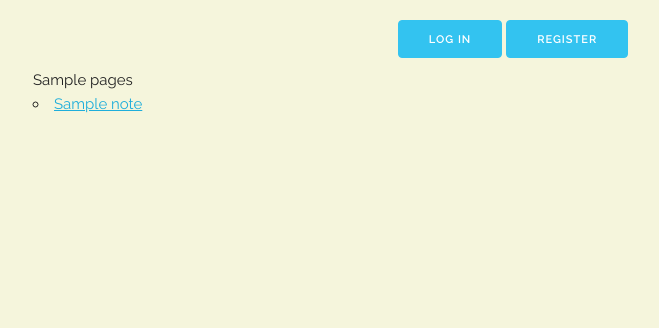
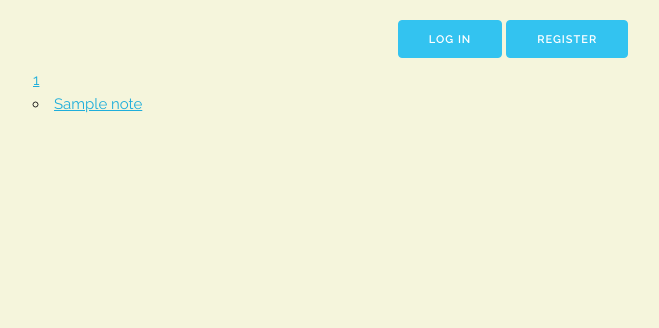
Before and after one commit to BlaiseGratton/take_note, a Python web app: template templates/notes.html in a window 1280 px wide. Shown: the top 328 px of the page, without its empty margins (127-786 px from the left). Run offline with Jinja, Linux system fonts and the light colour scheme; the template is opened without the code that fills it: most values are stand-ins (such as "Sample title", 1, 10 or a date in 2020).

Commit message:
proper pagination links and error handling

```diff
--- a/templates/notes.html
+++ b/templates/notes.html
@@ -2,10 +2,14 @@
 {% block title %}Notes{% endblock %}
 
 {% block content %}
-{{ pages }}
+{% if pages[1] %}
+  {% for page in pages %}
+    <a class="pagination-link" href="{{ url_for('notes', page=page) }}">{{ page }}</a>
+  {% endfor %}
+{% endif %}
 <ul>
   {% for note in notes %}
-  <li><a href="{{ url_for('note', note_id=note.id) }}">{{ note.title }}</a></li>
+    <li><a href="{{ url_for('note', note_id=note.id) }}">{{ note.title }}</a></li>
   {% endfor %}
 </ul>
 {% endblock %}
```
Also changed, not shown: app.py (+6 -3 lines).
